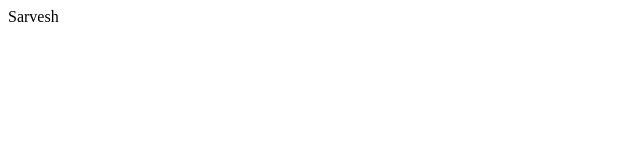
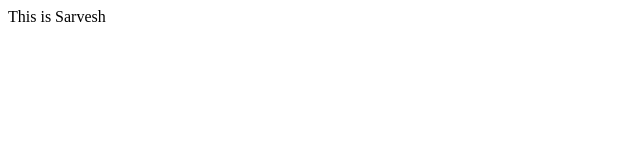
Before and after one commit to hacker7744/hacker7744.github.io, a plain HTML site: page index.html in a window 1280 px wide. Shown: the full height of the page, 0-640 px from the left. Drawn offline with Linux system fonts and the light colour scheme.

Commit message:
Update index.html

```diff
--- a/index.html
+++ b/index.html
@@ -1,3 +1,6 @@
 <html>
-  Sarvesh
+<head>
+    <title>Sarvesh</title>
+  </head>
+  This is Sarvesh
   </html>
```
